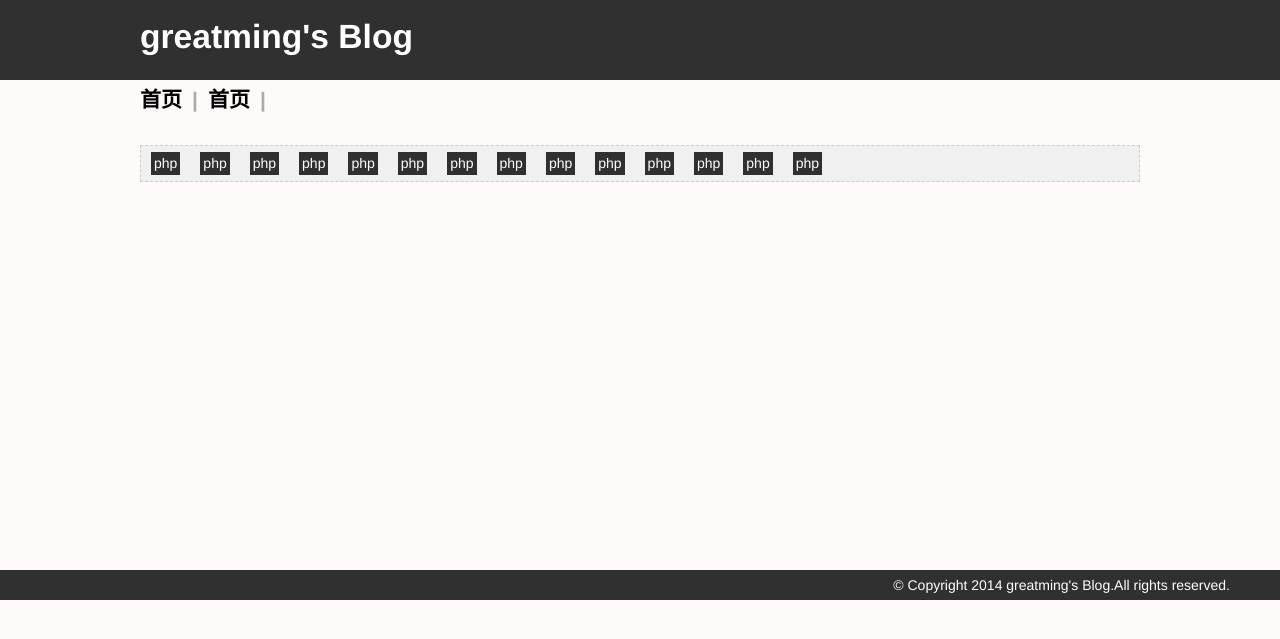
After one commit to greatming/myblog, a web app: file src/html/tag.html in a window 1280 px wide. The commit adds this page. Shown: the top 639 px of the page. Run offline with its HTML, style and script files only (its server is not run), Linux system fonts and the light colour scheme.

Commit message:
增加 修改  标签页

```diff
--- a/src/html/public/main.css
+++ b/src/html/public/main.css
@@ -55,3 +55,22 @@ body{
     margin-top: 30px;
     min-height: 400px;
 }
+
+#tag-cloud{
+    background-color: #f0f0f0;
+    border: 1px dashed #ccc;
+    margin: 0 0 20px 0;
+}
+
+#tag-cloud:after {
+    content: "."; display: block; height: 0; clear: both; visibility: hidden;
+}
+#tag-cloud a{
+    background-color: #303030;
+    color: #fff;
+    display: block;
+    float: left;
+    line-height: 1.2em;
+    margin: 6px 10px;
+    padding: 3px;
+}
--- /dev/null
+++ b/src/html/tag.html
@@ -0,0 +1,45 @@
+<!DOCTYPE html>
+<html>
+<head>
+    <meta http-equiv="Content-Type" content="text/html; charset=UTF-8"/>
+    <title></title>
+    <link rel="stylesheet" href="./public/main.css">
+    <link rel="stylesheet" href="./public/detail.css">
+</head>
+<body>
+
+<header class="header">
+    <div id="web-title"><strong>greatming's Blog</strong></div>
+</header>
+<div class="nav">
+    <ul>
+        <li><a href="#">首页</a></li>
+        <li class="sep">|</li>
+        <li><a href="#">首页</a></li>
+        <li class="sep">|</li>
+    </ul>
+</div>
+<div class="main">
+    <div id="tag-cloud">
+        <a href="#">php</a>
+        <a href="#">php</a>
+        <a href="#">php</a>
+        <a href="#">php</a>
+        <a href="#">php</a>
+        <a href="#">php</a>
+        <a href="#">php</a>
+        <a href="#">php</a>
+        <a href="#">php</a>
+        <a href="#">php</a>
+        <a href="#">php</a>
+        <a href="#">php</a>
+        <a href="#">php</a>
+        <a href="#">php</a>
+    </div>
+</div>
+<footer class="footer">
+    <p>© Copyright 2014 greatming's Blog.All rights reserved.</p>
+</footer>
+
+</body>
+</html>
```
Also changed, not shown: src/html/public/index.css (+0 -18 lines).
